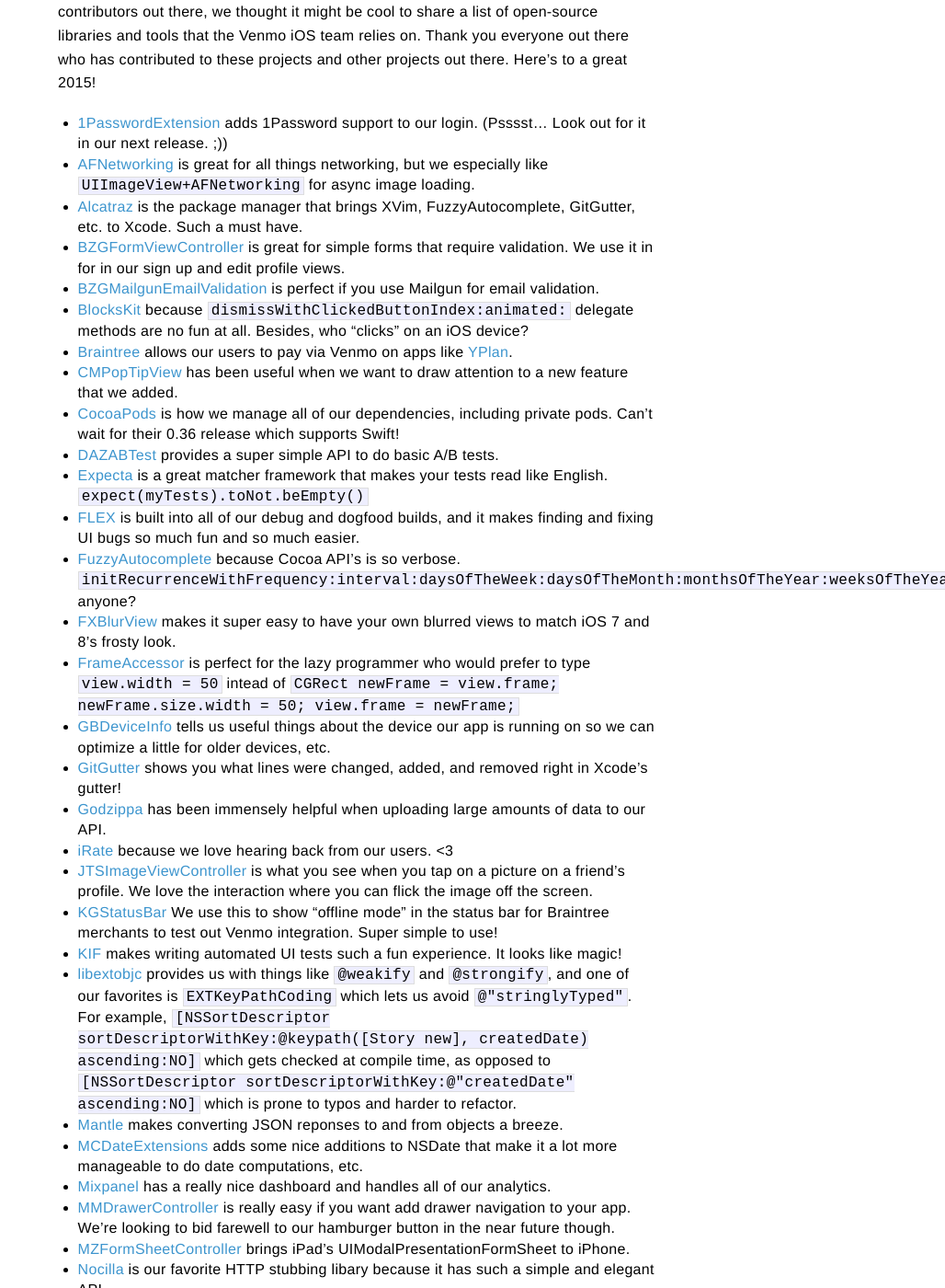
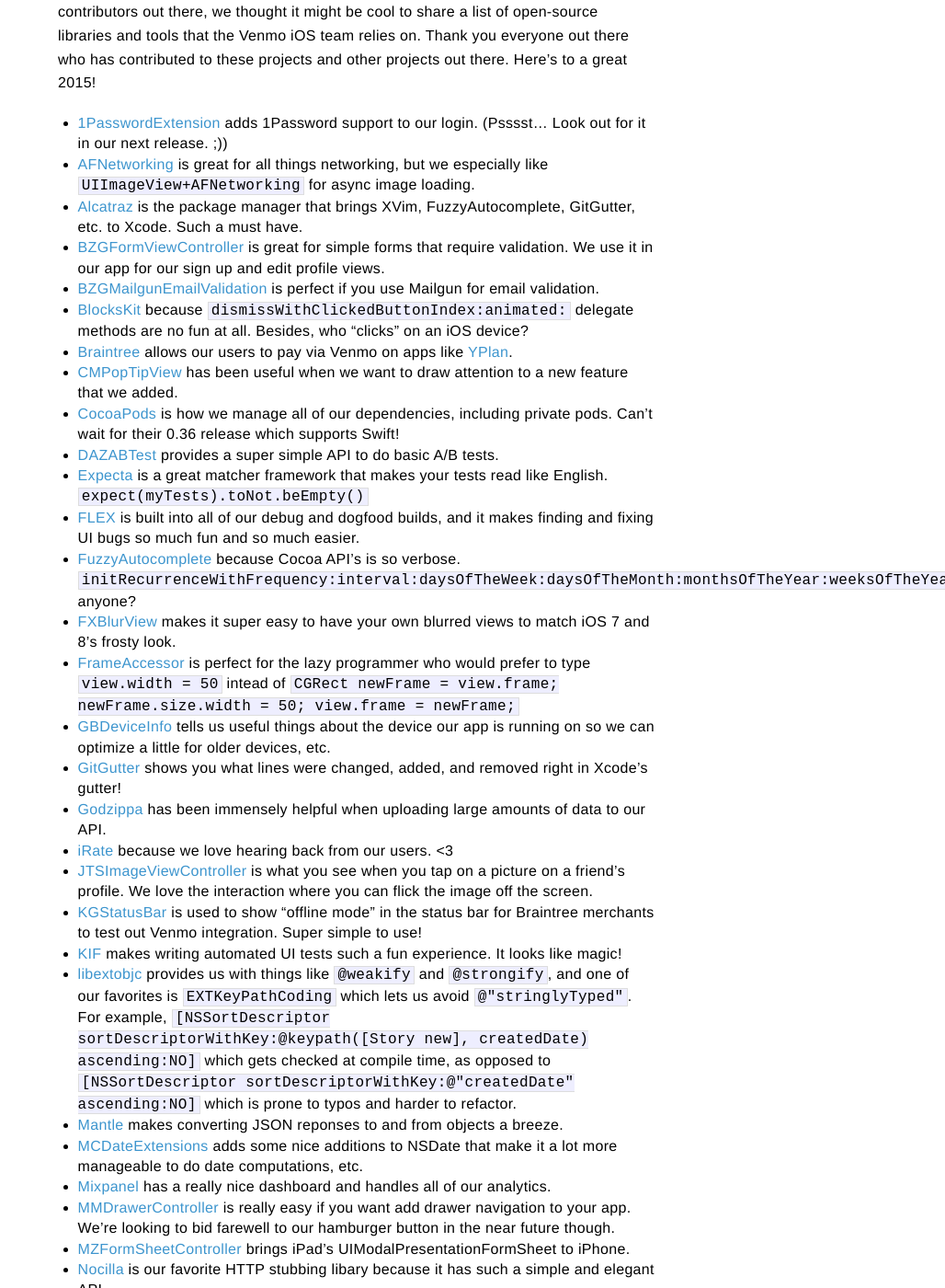
Before and after one commit to venmo/venmo.github.io, a Jekyll site: the page built from _posts/2015-01-08-thank-you-open-source-community.md, in a window 1280 px wide and 1400 px high, scrolled down 293 px. Shown: the whole window at 92% size, without its empty margins (252-1280 px from the left). Built offline with Jekyll 4.4.1, drawn with Linux system fonts in a browser that asks for light colours; Markdown is read by kramdown in place of the engine named in the settings; some of the changed text lies outside the part shown.

Commit message:
Fix typos and standardize style

```diff
--- a/_posts/2015-01-08-thank-you-open-source-community.md
+++ b/_posts/2015-01-08-thank-you-open-source-community.md
@@ -9,7 +9,7 @@
 * [1PasswordExtension](https://github.com/AgileBits/onepassword-app-extension) adds 1Password support to our login. (Psssst... Look out for it in our next release. ;))
 * [AFNetworking](https://github.com/AFNetworking/AFNetworking) is great for all things networking, but we especially like `UIImageView+AFNetworking` for async image loading.
 * [Alcatraz](https://github.com/supermarin/Alcatraz) is the package manager that brings XVim, FuzzyAutocomplete, GitGutter, etc. to Xcode. Such a must have.
-* [BZGFormViewController](https://github.com/benzguo/BZGFormViewController) is great for simple forms that require validation. We use it in for in our sign up and edit profile views.
+* [BZGFormViewController](https://github.com/benzguo/BZGFormViewController) is great for simple forms that require validation. We use it in our app for our sign up and edit profile views.
 * [BZGMailgunEmailValidation](https://github.com/benzguo/BZGMailgunEmailValidation) is perfect if you use Mailgun for email validation.
 * [BlocksKit](https://github.com/zwaldowski/BlocksKit) because `dismissWithClickedButtonIndex:animated:` delegate methods are no fun at all. Besides, who “clicks” on an iOS device?
 * [Braintree](https://github.com/braintree/braintree_ios) allows our users to pay via Venmo on apps like [YPlan](https://yplanapp.com/).
@@ -26,7 +26,7 @@
 * [Godzippa](https://github.com/mattt/Godzippa) has been immensely helpful when uploading large amounts of data to our API.
 * [iRate](https://github.com/nicklockwood/iRate) because we love hearing back from our users. <3
 * [JTSImageViewController](https://github.com/jaredsinclair/JTSImageViewController) is what you see when you tap on a picture on a friend’s profile. We love the interaction where you can flick the image off the screen.
-* [KGStatusBar](https://github.com/kevingibbon/KGStatusBar) We use this to show “offline mode” in the status bar for Braintree merchants to test out Venmo integration. Super simple to use!
+* [KGStatusBar](https://github.com/kevingibbon/KGStatusBar) is used to show “offline mode” in the status bar for Braintree merchants to test out Venmo integration. Super simple to use!
 * [KIF](https://github.com/kif-framework/KIF) makes writing automated UI tests such a fun experience. It looks like magic!
 * [libextobjc](https://github.com/jspahrsummers/libextobjc) provides us with things like `@weakify` and `@strongify`, and one of our favorites is `EXTKeyPathCoding` which lets us avoid `@"stringlyTyped"`. For example, `[NSSortDescriptor sortDescriptorWithKey:@keypath([Story new], createdDate) ascending:NO]` which gets checked at compile time, as opposed to `[NSSortDescriptor sortDescriptorWithKey:@"createdDate" ascending:NO]` which is prone to typos and harder to refactor.
 * [Mantle](https://github.com/Mantle/Mantle) makes converting JSON reponses to and from objects a breeze.
```
Also changed, not shown: other parts of _posts/2015-01-08-thank-you-open-source-community.md (+1 -1 lines).
